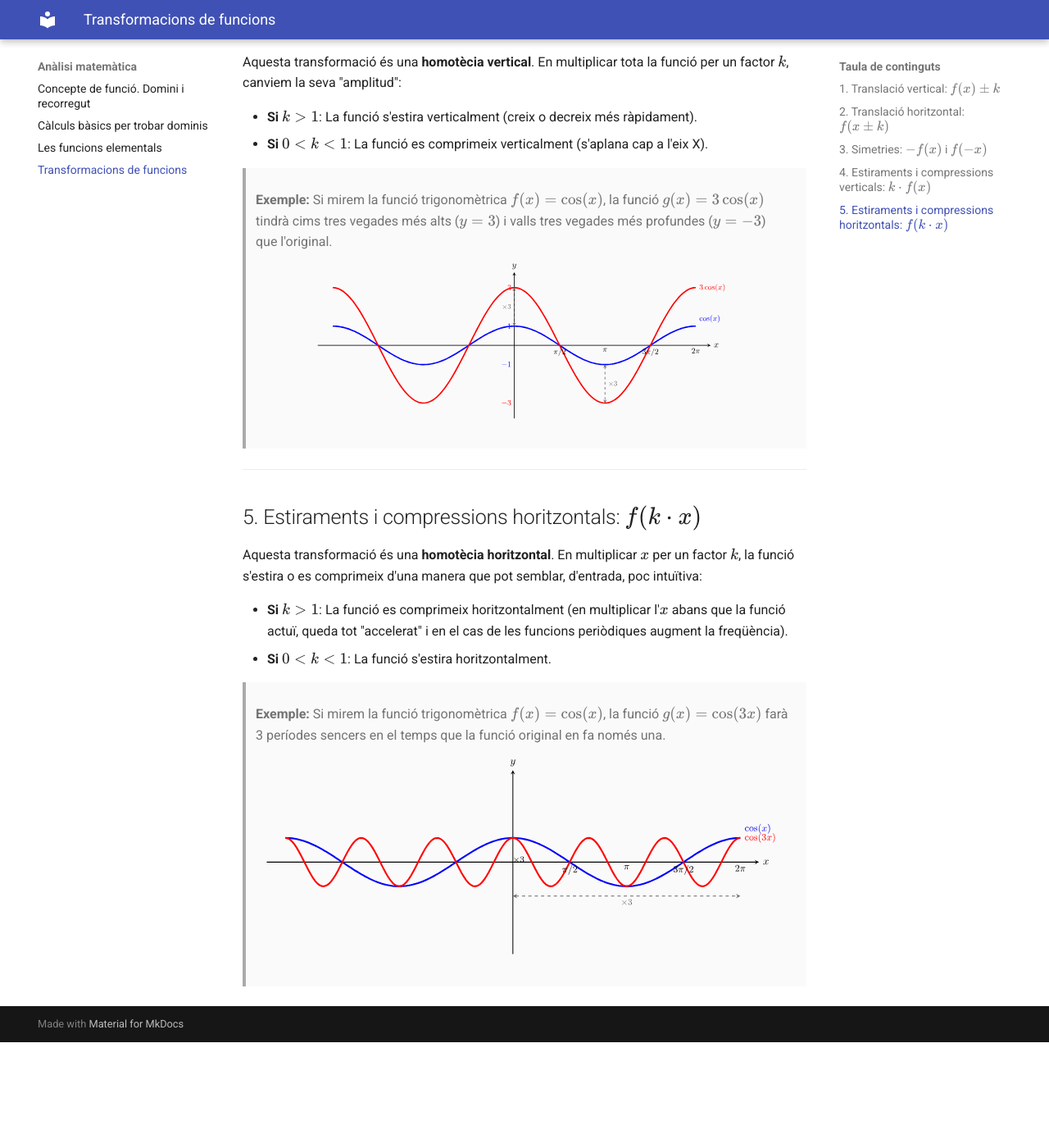
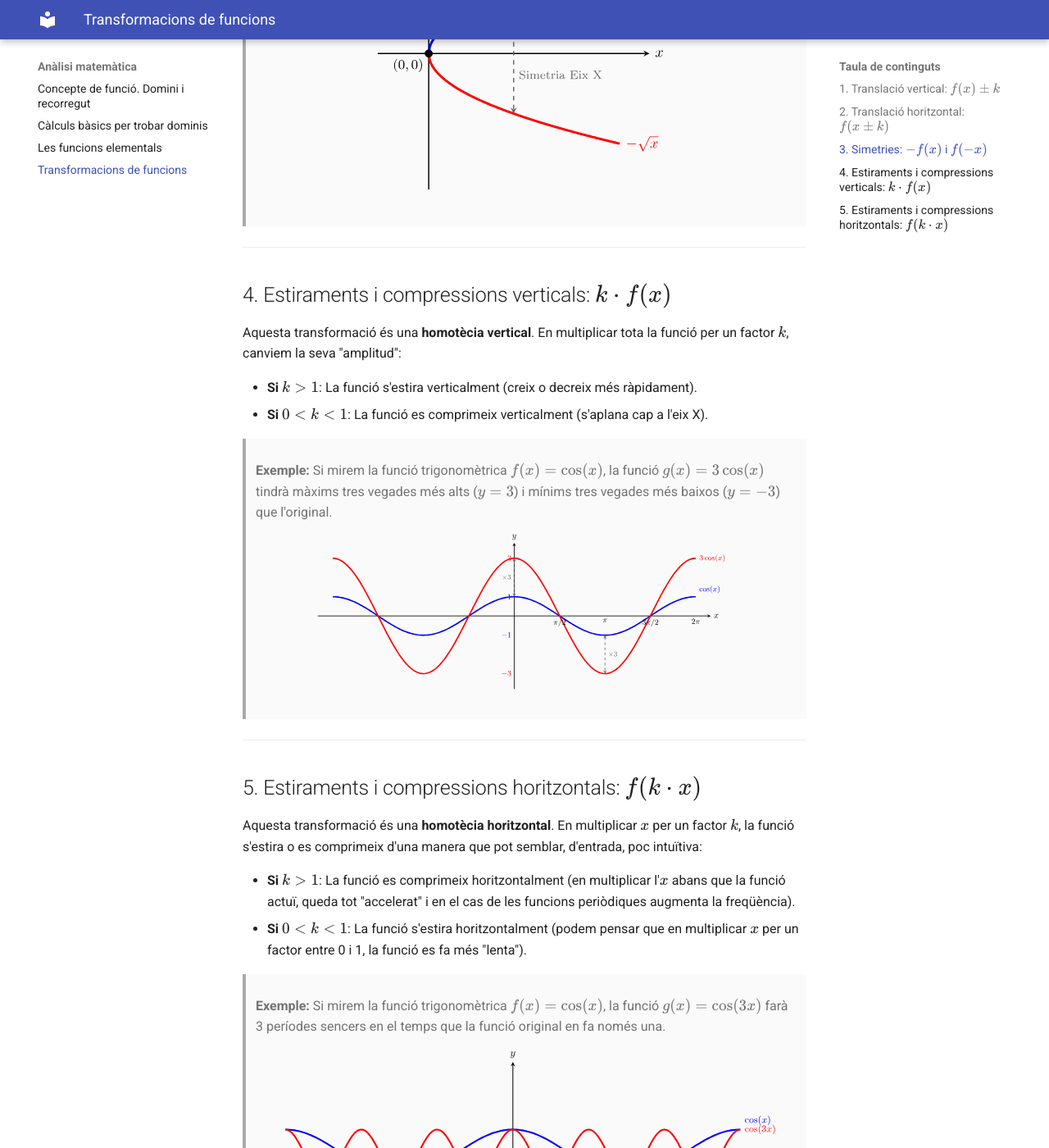
Before and after one commit to irazuzta/MatematiquesBat, an MkDocs documentation site: the page built from docs/analisi/04_transformacio_funcions.md, in a window 1280 px wide and 1400 px high, scrolled down 3378 px. Shown: the whole window at 82% size. Built offline with MkDocs 1.6.1 and Material for MkDocs 9.7.7, drawn with Linux system fonts in a browser that asks for light colours; before the commit the page ends 4649 px from its top, so only the background shows below that; some of the changed text lies outside the part shown.

Commit message:
transformacions

```diff
--- a/docs/analisi/04_transformacio_funcions.md
+++ b/docs/analisi/04_transformacio_funcions.md
@@ -31,6 +31,8 @@
 > **Exemple:** Per a la funció $f(x) = \sqrt{x}$, si creem $g(x) = \sqrt{x + 4}$, la gràfica "comença" 4 unitats a l'esquerra, en el punt $x = -4$.
 > ![Exemple funcions](../img/analisi/translacio_horitzontal1.svg){width=80%}
 
+---
+
 > **Exemple:** Vegem la diferència respecte de l'exemple de la transformació vertical amb $f(x)=x^2$ i $g(x) = (x+3)^2$
 >![Exemple funcions](../img/analisi/translacio_horitzontal2.svg){width=60%}
 
@@ -46,8 +48,11 @@
 * **$f(-x)$**: Simetria respecte a l'**eix Y**. Els valors de les $x$ canvien de signe (la funció gira horitzontalment).
 
 > **Exemple:** La funció exponencial $f(x) = 2^x$ és creixent. La seva simetria $f(-x) = 2^{-x}$ (que és el mateix que $(1/2)^x$) és exactament la mateixa corba però decreixent, reflectida respecte a l'eix vertical.
-> ![Exemple funcions](../img/analisi/simetria_OY.svg){width=60%}
+>
+> Observem que precisament obtenim la gràfica del cas en què la base de la funció exponencial té base $0<x<1$
+> ![Exemple funcions](../img/analisi/simetria_OY.svg){width=80%}
 
+---
 
 > **Exemple**: Simetria de $f(x)=\sqrt{x}$ respecte de l'eix $OX$: $g(x)=-\sqrt{x}$
 > ![Exemple funcions](../img/analisi/simetria_OX.svg){width=60%}
@@ -62,7 +67,7 @@
 * **Si $k > 1$**: La funció s'estira verticalment (creix o decreix més ràpidament).
 * **Si $0 < k < 1$**: La funció es comprimeix verticalment (s'aplana cap a l'eix X).
 
-> **Exemple:** Si mirem la funció trigonomètrica $f(x) = \cos(x)$, la funció $g(x) = 3\cos(x)$ tindrà cims tres vegades més alts ($y=3$) i valls tres vegades més profundes ($y=-3$) que l'original.
+> **Exemple:** Si mirem la funció trigonomètrica $f(x) = \cos(x)$, la funció $g(x) = 3\cos(x)$ tindrà màxims tres vegades més alts ($y=3$) i mínims tres vegades més baixos ($y=-3$) que l'original.
 > ![Exemple funcions](../img/analisi/homotecia1.svg){width=80%}
 
 ---
@@ -70,8 +75,8 @@
 ## 5. Estiraments i compressions horitzontals: $f(k \cdot x)$
 Aquesta transformació és una **homotècia horitzontal**. En multiplicar $x$ per un factor $k$, la funció s'estira o es comprimeix d'una manera que pot semblar, d'entrada, poc intuïtiva:
 
-* **Si $k > 1$**: La funció es comprimeix horitzontalment (en multiplicar l'$x$ abans que la funció actuï, queda tot "accelerat" i en el cas de les funcions periòdiques augment la freqüència).
-* **Si $0 < k < 1$**: La funció s'estira horitzontalment.
+* **Si $k > 1$**: La funció es comprimeix horitzontalment (en multiplicar l'$x$ abans que la funció actuï, queda tot "accelerat" i en el cas de les funcions periòdiques augmenta la freqüència).
+* **Si $0 < k < 1$**: La funció s'estira horitzontalment (podem pensar que en multiplicar $x$ per un factor entre 0 i 1, la funció es fa més "lenta").
 
 > **Exemple:** Si mirem la funció trigonomètrica $f(x) = \cos(x)$, la funció $g(x) = \cos(3x)$ farà 3 períodes sencers en el temps que la funció original en fa només una.
 > ![Exemple funcions](../img/analisi/homotecia2.svg){width=100%}
```
